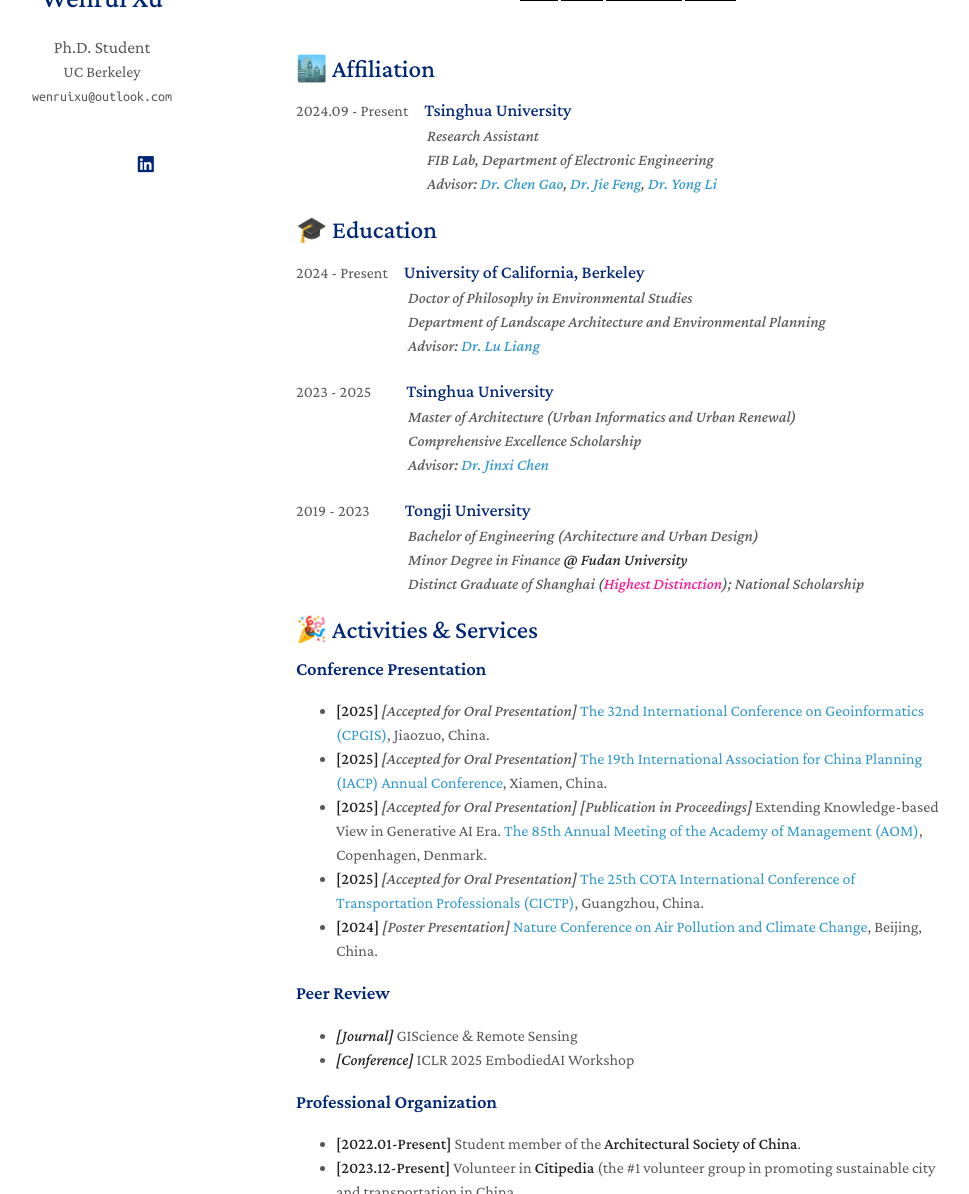
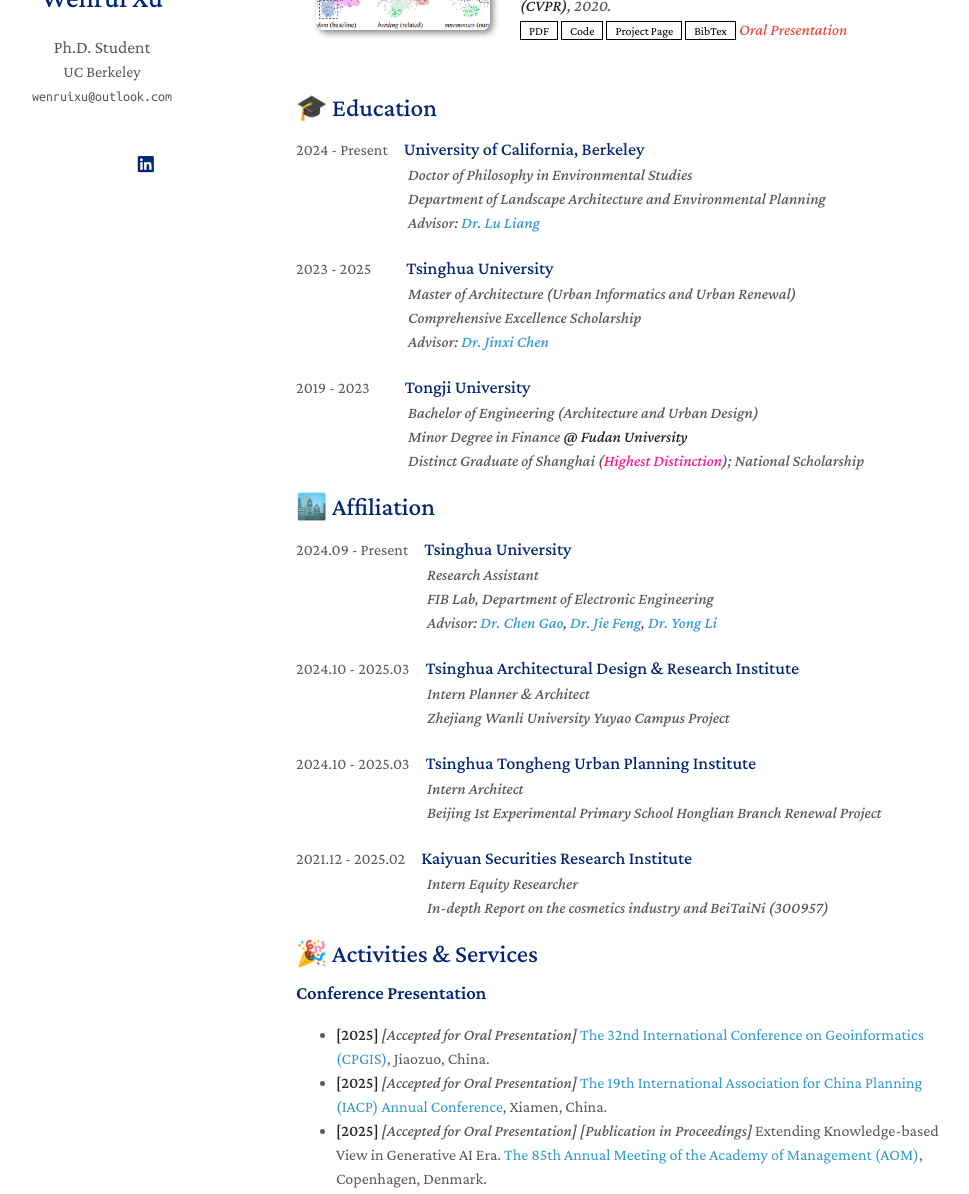
Before and after one commit to ruaruaxu/ruaruaxu.github.io, a Jekyll site: the page built from index.md, in a window 1280 px wide and 1400 px high, scrolled down 809 px, cut to the strip 206-1400 px from the top of the window. Shown: the whole strip, without its empty margins (174-1143 px from the left). Built offline with Jekyll 4.4.1, drawn with Linux system fonts in a browser that asks for light colours; a style sheet for code colours, icons or effects is not loaded; our own code applies the rules of GitHub Pages for plain Markdown files; some of the changed text lies outside the part shown.

Commit message:
Update index.md

```diff
--- a/index.md
+++ b/index.md
@@ -5,7 +5,7 @@
 
 # About Me 👋🦁
 
-Hi there! I am an incoming 2025 Fall Ph.D. (Environmenal Studies) student at [UC Berkeley](https://www.berkeley.edu/)  with [Dr. Lu Liang](https://sites.google.com/site/liang3mlab/people/prof-lu-liang) in the [Geospatial 3M Lab](https://sites.google.com/site/liang3mlab/home). I received my M.Arch from Tsinghua University in 2025 and B.Eng (Architecture) from [Tongji University](https://caup.tongji.edu.cn/caupen/main.htm) with the highest distinction in 2023.
+Hi there! I am an incoming 2025 Fall Ph.D. (Environmenal Studies) student at [UC Berkeley](https://www.berkeley.edu/)  with [Dr. Lu Liang](https://sites.google.com/site/liang3mlab/people/prof-lu-liang) in the [Geospatial 3M Lab](https://sites.google.com/site/liang3mlab/home). I received my M.Arch from [Tsinghua University](https://www.tsinghua.edu.cn/en/) in 2025 and B.Eng (Architecture) from [Tongji University](https://caup.tongji.edu.cn/caupen/main.htm) with the highest distinction in 2023.
 
 I mainly use **GIS, Remote Sensing, and Geospatial AI** approaches to understand the **human-environment interaction** from global (e.g. climate change) to urban or building scales (e.g. visual perception), to support planning and design for **well-being and sustainable cities**. To study this topic, I play with a wide range of large and high-resolution datasets such as satellite (e.g. Landsat), street imagery, GPS, and social media...
 
@@ -25,16 +25,12 @@
 
 
 ## 📖 Selected Publications
+
+Please see [Google Scholar](https://scholar.google.com/citations?user=wrPOVnkAAAAJ) for full publication list.
+
 {% include_relative _includes/publications.md %}
 
-<!-- publication和其他about me做成单独页面 -->
-
-## 🏙️ Affiliation
-
-2024.09 - Present　**<font color="#002676" size="4">Tsinghua University</font>**<br>
-　　　　　　　　 *Research Assistant*<br>
-　　　　　　　　 *FIB Lab, Department of Electronic Engineering*<br>
-　　　　　　　　 *Advisor: [Dr. Chen Gao](https://fi.ee.tsinghua.edu.cn/~gaochen/), [Dr. Jie Feng](https://vonfeng.github.io/), [Dr. Yong Li](https://fi.ee.tsinghua.edu.cn/~liyong/)*
+<!-- publication和其他about me; project做成单独页面 -->
 
 
 ## 🎓 Education
@@ -53,6 +49,29 @@
 　　　　　　　*Bachelor of Engineering (Architecture and Urban Design)*<br>
 　　　　　　　*Minor Degree in Finance **@ Fudan University***<br>
 　　　　　　　*Distinct Graduate of Shanghai (<font color=DeepPink>Highest Distinction</font>); National Scholarship*
+
+<!-- 可以加校徽 https://ldzhangyx.github.io/ -->
+
+
+## 🏙️ Affiliation
+
+2024.09 - Present　**<font color="#002676" size="4">Tsinghua University</font>**<br>
+　　　　　　　　 *Research Assistant*<br>
+　　　　　　　　 *FIB Lab, Department of Electronic Engineering*<br>
+　　　　　　　　 *Advisor: [Dr. Chen Gao](https://fi.ee.tsinghua.edu.cn/~gaochen/), [Dr. Jie Feng](https://vonfeng.github.io/), [Dr. Yong Li](https://fi.ee.tsinghua.edu.cn/~liyong/)*
+
+2024.10 - 2025.03　**<font color="#002676" size="4">Tsinghua Architectural Design & Research Institute</font>**<br>
+　　　　　　　　 *Intern Planner & Architect*<br>
+　　　　　　　　 *Zhejiang Wanli University Yuyao Campus Project*<br>
+<!-- 引用到项目页面 详情可以notion做 -->
+
+2024.10 - 2025.03　**<font color="#002676" size="4">Tsinghua Tongheng Urban Planning Institute</font>**<br>
+　　　　　　　　 *Intern Architect*<br>
+　　　　　　　　 *Beijing 1st Experimental Primary School Honglian Branch Renewal Project*<br>
+
+2021.12 - 2025.02　**<font color="#002676" size="4">Kaiyuan Securities Research Institute</font>**<br>
+　　　　　　　　 *Intern Equity Researcher*<br>
+　　　　　　　　 *In-depth Report on the cosmetics industry and BeiTaiNi (300957)*<br>
 
 
 ## 🎉 Activities & Services
```
